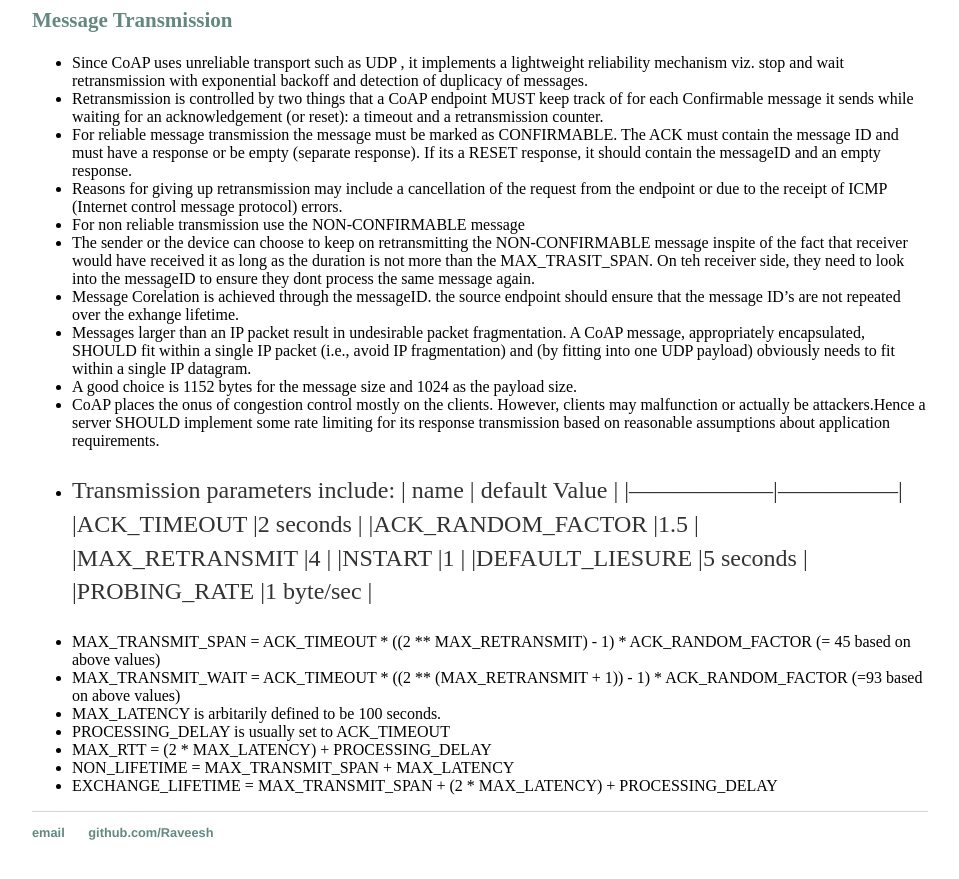
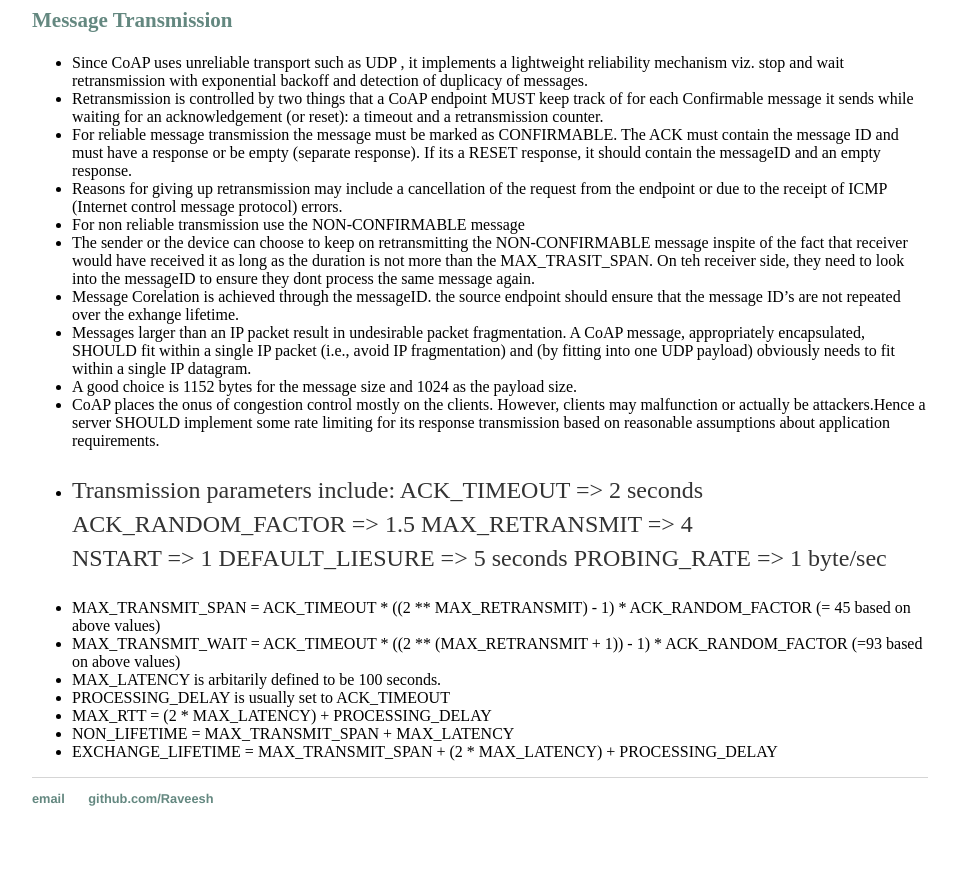
Before and after one commit to jainshailesh/Raveesh.github.io, a Jekyll site: the page built from _posts/2016-05-19-coap-rfc-core.md, in a window 1280 px wide and 900 px high, scrolled down 2471 px. Shown: the top 879 px of the window, without its empty margins (160-1119 px from the left). Built offline with Jekyll 4.4.1, drawn with Linux system fonts in a browser that asks for light colours.

Commit message:
removed table formating

```diff
--- a/_posts/2016-05-19-coap-rfc-core.md
+++ b/_posts/2016-05-19-coap-rfc-core.md
@@ -100,14 +100,12 @@ and the server (the node in this case) responds with a response code and a resou
 * A good choice is 1152 bytes for the message size  and 1024 as the payload size.
 *  CoAP places the onus of congestion control mostly on the clients.  However, clients may malfunction or actually be attackers.Hence a server SHOULD implement some rate limiting for its response transmission based on reasonable assumptions about application requirements.
 * Transmission parameters include:
-      |  name            | default Value |
-      |------------------|---------------|
-      |ACK_TIMEOUT       |2 seconds      |
-      |ACK_RANDOM_FACTOR |1.5            |
-      |MAX_RETRANSMIT    |4              |
-      |NSTART            |1              |
-      |DEFAULT_LIESURE   |5 seconds      |
-      |PROBING_RATE      |1 byte/sec     |
+ACK_TIMEOUT       =>   2 seconds
+ACK_RANDOM_FACTOR =>   1.5
+MAX_RETRANSMIT    =>   4
+NSTART            =>   1
+DEFAULT_LIESURE   =>   5 seconds
+PROBING_RATE      =>   1 byte/sec
 
 * MAX_TRANSMIT_SPAN = ACK_TIMEOUT * ((2 ** MAX_RETRANSMIT) - 1) * ACK_RANDOM_FACTOR (= 45 based on above values)
 * MAX_TRANSMIT_WAIT =  ACK_TIMEOUT * ((2 ** (MAX_RETRANSMIT + 1)) - 1) * ACK_RANDOM_FACTOR (=93 based on above values)
```
